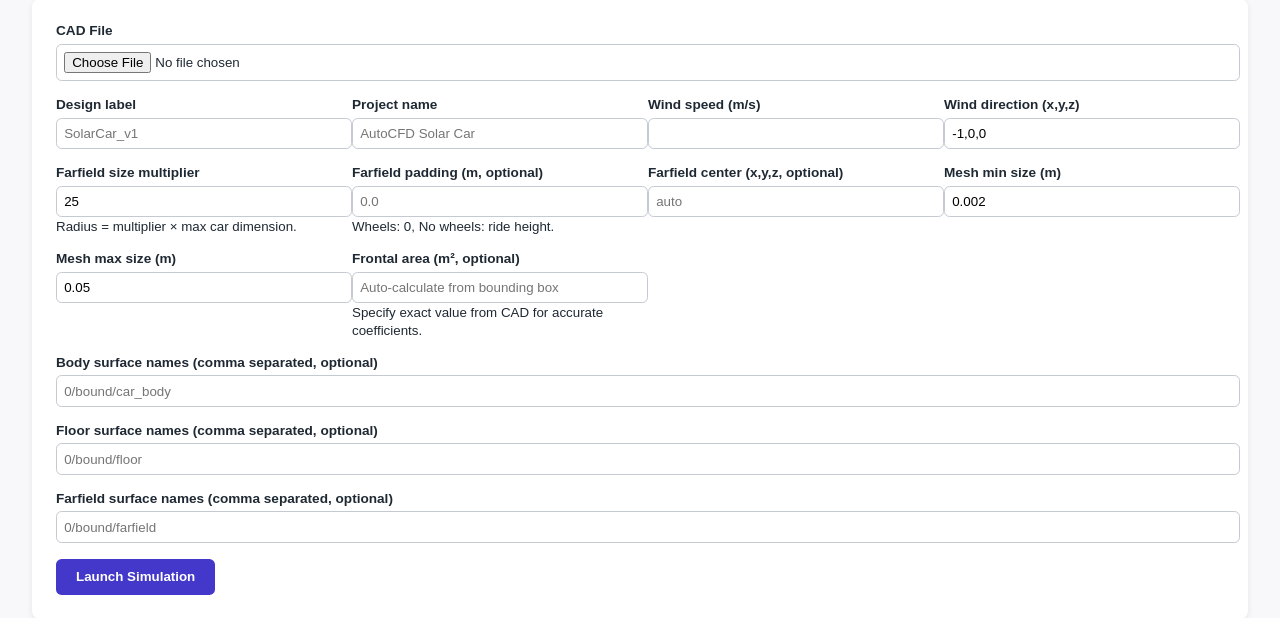
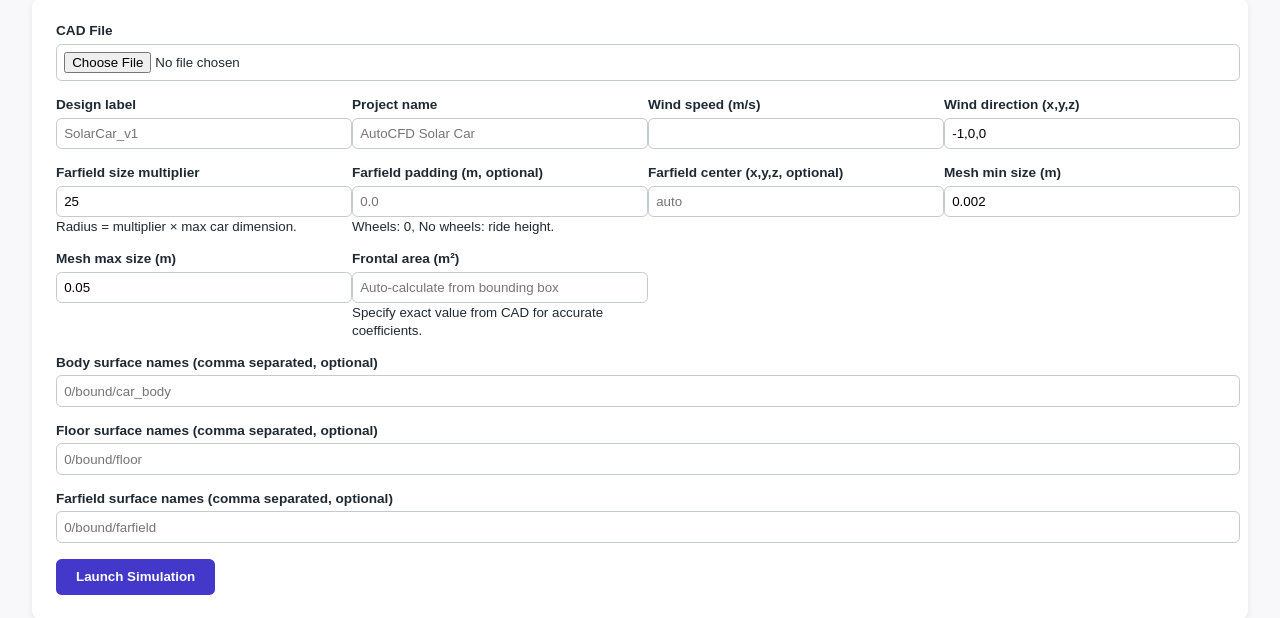
Before and after one commit to DoggoOP/SolarCarLuminaryAutoCFD, a FastAPI app: template app/templates/index.html in a window 1280 px wide. Shown: the part 120-738 px from the top of the page. Run offline with FastAPI, Linux system fonts and the light colour scheme; the template is opened without the code that fills it, so the values that code supplies are empty; parts of the project's set-up code (start-up, migrations or seed data) failed here and were passed over.

Commit message:
update website

```diff
--- a/app/templates/index.html
+++ b/app/templates/index.html
@@ -156,7 +156,7 @@
         <input id="mesh_max_size" name="mesh_max_size" type="number" step="0.0001" value="0.05" />
       </div>
       <div>
-        <label for="frontal_area">Frontal area (m², optional)</label>
+        <label for="frontal_area">Frontal area (m²)</label>
         <input id="frontal_area" name="frontal_area" type="number" step="0.0001" placeholder="Auto-calculate from bounding box" />
         <small>Specify exact value from CAD for accurate coefficients.</small>
       </div>
```
